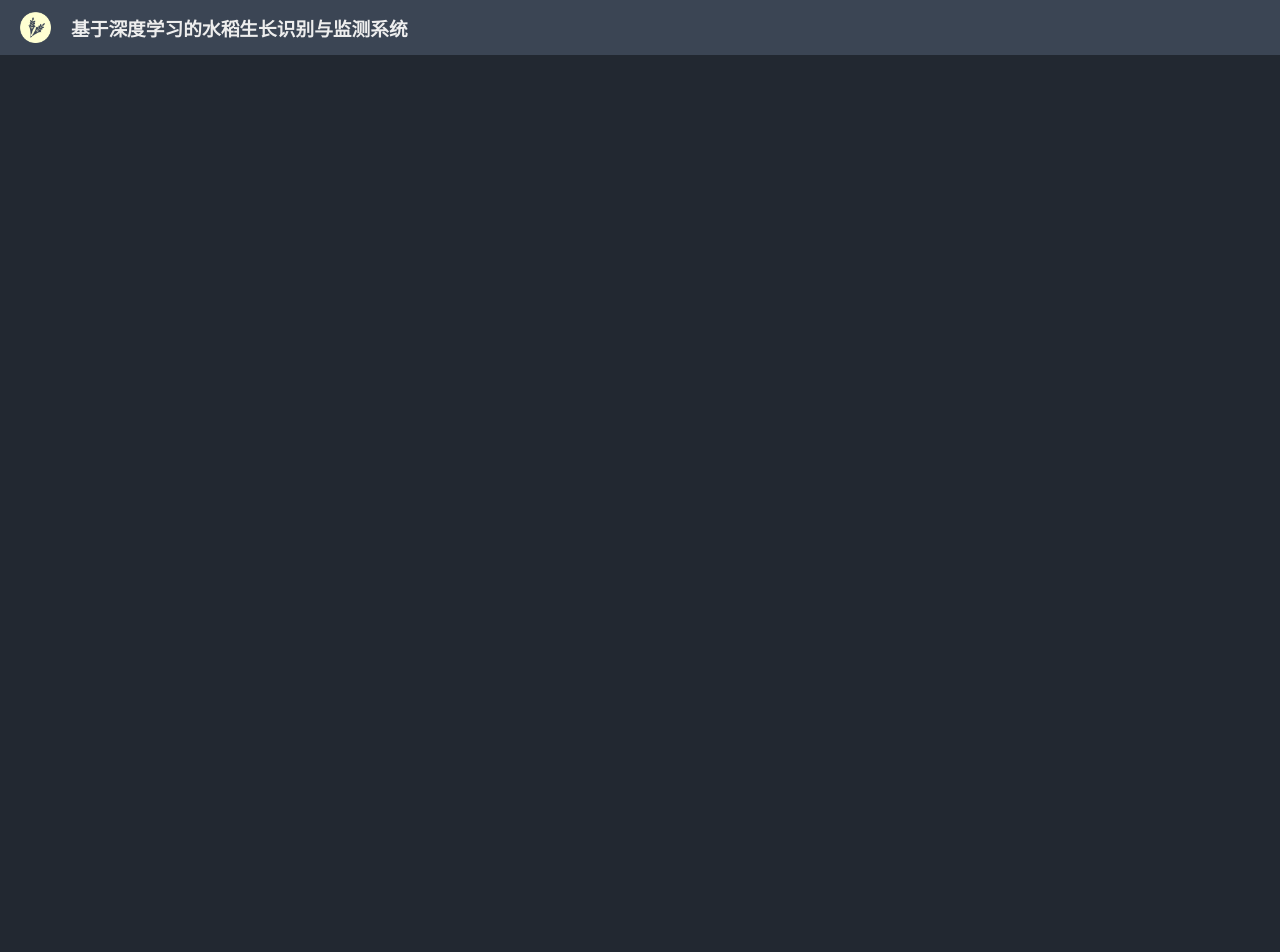
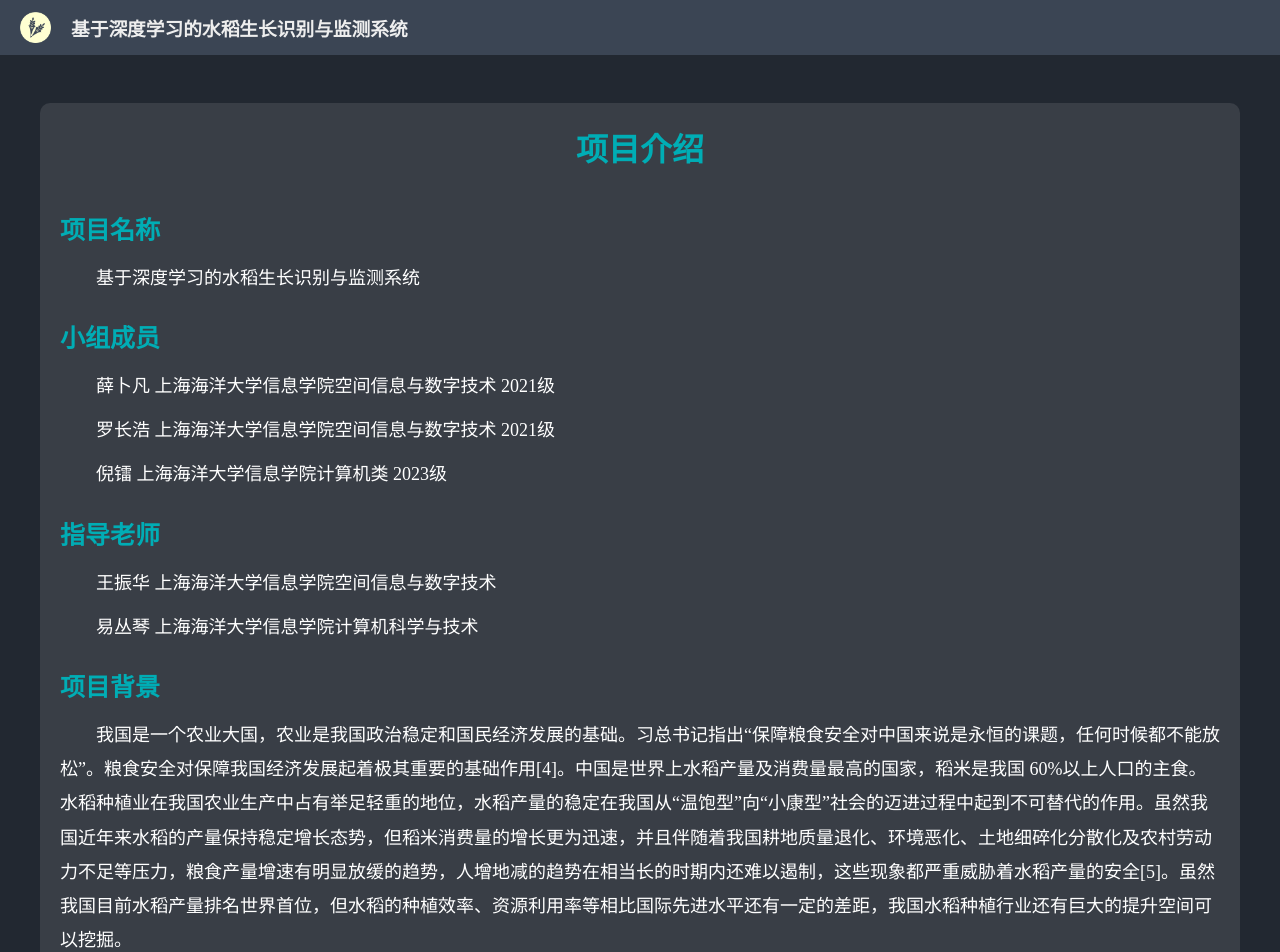
Before and after one commit to yutian0525/paddy-project, a Vue app: page /ProjectIntroduction in a window 1280 px wide. Before the commit this address had no page. Shown: the top 952 px of the page. Before the commit the page ends 800 px from the top, so only its background shows below. Built offline with nearby package versions, Linux system fonts and the light colour scheme.

Commit message:
增加项目介绍

```diff
--- a/src/App.vue
+++ b/src/App.vue
@@ -27,5 +27,6 @@ export default {
   height: 55px;
   width: 100%;
   background-color: #3B4554;
+  z-index: 10;
 }
 </style>
--- a/src/router.js
+++ b/src/router.js
@@ -4,12 +4,14 @@ import Home from './views/Home.vue'
 import DigitalPaddy from './views/DigitalPaddy.vue'
 import GrowPredict from './views/GrowPredict.vue'
 import DiseasePredict from './views/DiseasePredict.vue'
+import ProjectIntroduction from './views/ProjectIntroduction.vue'
 
 const routes = [
   { path: '/', component: Home },
   { path: '/DigitalPaddy', component: DigitalPaddy },
   { path: '/GrowPredict', component: GrowPredict },
-  { path: '/DiseasePredict', component: DiseasePredict }
+  { path: '/DiseasePredict', component: DiseasePredict },
+  { path: '/ProjectIntroduction', component: ProjectIntroduction }
 ]
 
 const router = createRouter({
--- a/src/views/Home.vue
+++ b/src/views/Home.vue
@@ -1,6 +1,14 @@
 <!-- Home.vue -->
 <template>
   <div class="screen">
+    <div class="section">
+      <img src="./icons/介绍.png" alt="本地图片" class="my-image" />
+      <h2 class="title">项目介绍</h2>
+      <div class="textbox">
+        <p class="text">填写项目的介绍。</p>
+      </div>
+      <button class="mbutton" @click="goToPage('ProjectIntroduction')"> ➜ </button>
+    </div>
     <div class="section">
       <img src="./icons/水稻.png" alt="本地图片" class="my-image" />
       <h2 class="title">数字水稻</h2>
--- /dev/null
+++ b/src/views/ProjectIntroduction.vue
@@ -0,0 +1,73 @@
+<!-- DigitalPaddy.vue -->
+<template>
+  <div style="height: 95px;"></div>
+  <div style="display: flex;width: 100%;justify-content: center;">
+    <div class="introductionframe">
+      <h1 style="color:#00adb5;text-align: center;">项目介绍</h1>
+      <div style="display: grid;margin-left: 20px;margin-right: 20px;">
+        <h3 class="secondtitle">项目名称</h3>
+        <p class="sentence">基于深度学习的水稻生长识别与监测系统</p>
+        <h3 class="secondtitle">小组成员</h3>
+        <p class="sentence">薛卜凡 上海海洋大学信息学院空间信息与数字技术 2021级</p>
+        <p class="sentence">罗长浩 上海海洋大学信息学院空间信息与数字技术 2021级</p>
+        <p class="sentence">倪镭 上海海洋大学信息学院计算机类 2023级</p>
+        <h3 class="secondtitle">指导老师</h3>
+        <p class="sentence">王振华 上海海洋大学信息学院空间信息与数字技术</p>
+        <p class="sentence">易丛琴 上海海洋大学信息学院计算机科学与技术</p>
+        <h3 class="secondtitle">项目背景</h3>
+        <p class="sentence">
+          我国是一个农业大国，农业是我国政治稳定和国民经济发展的基础。习总书记指出“保障粮食安全对中国来说是永恒的课题，任何时候都不能放松”。粮食安全对保障我国经济发展起着极其重要的基础作用[4]。中国是世界上水稻产量及消费量最高的国家，稻米是我国
+          60%以上人口的主食。水稻种植业在我国农业生产中占有举足轻重的地位，水稻产量的稳定在我国从“温饱型”向“小康型”社会的迈进过程中起到不可替代的作用。虽然我国近年来水稻的产量保持稳定增长态势，但稻米消费量的增长更为迅速，并且伴随着我国耕地质量退化、环境恶化、土地细碎化分散化及农村劳动力不足等压力，粮食产量增速有明显放缓的趋势，人增地减的趋势在相当长的时期内还难以遏制，这些现象都严重威胁着水稻产量的安全[5]。虽然我国目前水稻产量排名世界首位，但水稻的种植效率、资源利用率等相比国际先进水平还有一定的差距，我国水稻种植行业还有巨大的提升空间可以挖掘。
+        </p>
+        <h3 class="secondtitle">项目意义</h3>
+        <p class="sentence">
+          本研究项目的核心在于通过人工智能技术推动传统农业向智能化升级，进而搭建起一个综合性的智慧农田大数据系统，旨在高效管理农业大数据资源、实现农产品全程可追溯体系建立，并广泛传播农业专业知识。通过人工智能技术与数字孪生相结合，为消费者提供多种服务和功能。通过分析和预测，消费者可以了解农产品的产量、质量等信息；数字孪生技术模拟和监测农田情况，提供准确的农业数据支持。借助智能手机应用程序或在线平台，消费者可获取个性化的农业知识和建议，包括种植技术、病虫害防治措施等指导。此外，结合人工智能和数字孪生技术，建立完善的农产品质量溯源系统，通过追踪关键数据增强信任度，同时利用系统已有数据进行扩展，以数字孪生的全新方式为广大民众展示农作物的生长过程的同时进行科普教育。这些服务和功能有助于提高消费者对农产品的认知、信任和参与度，推动农业产业可持续发展。深度学习是人工智能中的研究热点[6]，已成功应用于汽车智能驾驶、医学图像处理及广告投送等领域，具有较强的适用性[7]。水稻作为世界主要谷物之一，是全球约一半以上人口的主食[8]。本研究基于深度学习对水稻进行可视化生长预测，利用当前时间点的图像直接预测未来时间点的图像，通过在数字水稻上进行产量实验，研究不同水稻品种的长势，可以大幅减少水稻基因组学的试验周期，节约科研资源的消耗，有望提高水稻育种研究的效率。基于深度学习的水稻可视化生长预测，可为水稻生长提供一种更真实的可视化预测工具
+        </p>
+      </div>
+      <div style="display: grid;justify-content: center;margin-top: 30px;margin-bottom: 20px;">
+        <button class="thebutton" @click="goToHome">返回主页</button>
+      </div>
+    </div>
+  </div>
+</template>
+
+<script>
+export default {
+  methods: {
+    goToHome() {
+      this.$router.push('/')
+    }
+  }
+}
+</script>
+<style>
+.secondtitle {
+  color: #00adb5;
+  font-size: 25px;
+  margin-top: 18px;
+  margin-bottom: 10px;
+}
+
+.introductionframe {
+  width: 1200px;
+  background-color: #393e46;
+  border-radius: 10px;
+  animation-name: fadeIn;
+  margin-bottom: 50px;
+  /* 使用上面定义的fadeIn动画 */
+  animation-duration: 0.5s;
+  /* 动画持续时间为1秒 */
+  animation-fill-mode: both;
+  /* 动画结束后保持最后的关键帧状态（此处为完全不透明） */
+  animation-timing-function: ease-in-out;
+  /* 动画速度曲线，这里采用平滑过渡 */
+}
+
+.sentence {
+  color: #ffffff;
+  font-size: 18px;
+  margin-top: 5px;
+  margin-bottom: 5px;
+  text-indent: 2em;
+  line-height: 1.9;
+}</style>
```
Also changed, not shown: src/views/icons/介绍.png (added).
